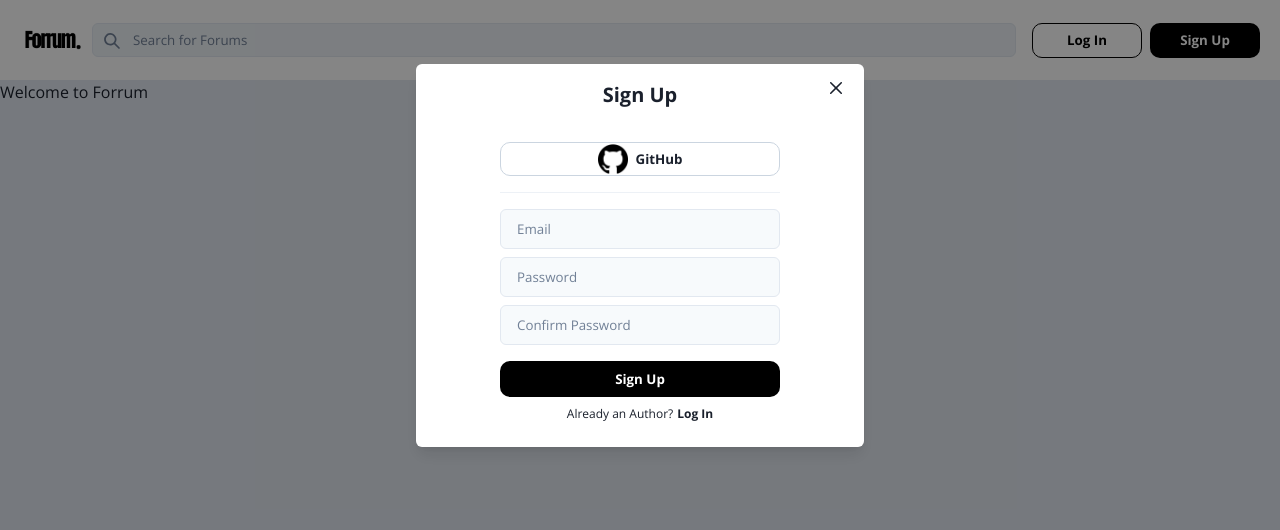
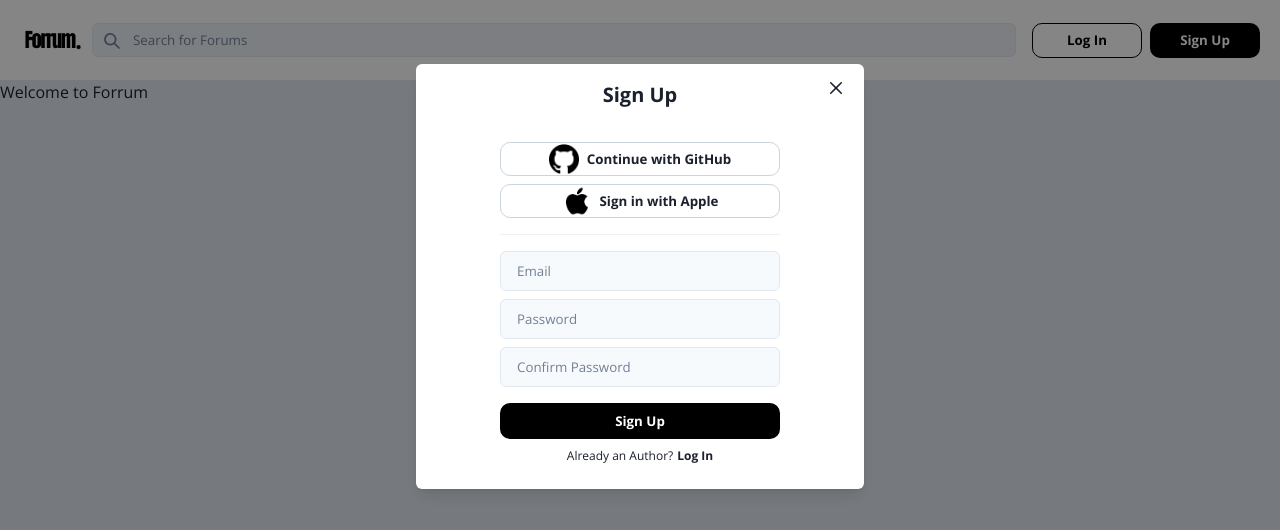
Before and after one commit to KayTwenty/forrum, a Next.js app: page / in a window 1280 px wide. Both pictures are taken after a click on the button "Sign Up". Shown: the top 530 px of the page. Built offline with nearby package versions, Linux system fonts and the light colour scheme.

Commit message:
Add Apple to OAuth

```diff
--- a/src/components/Modal/Auth/OAuthButtons.tsx
+++ b/src/components/Modal/Auth/OAuthButtons.tsx
@@ -18,7 +18,23 @@ const OAuthButtons: React.FC = ({}) => {
           mr={2}
           height="30px"
         />
-        GitHub
+        Continue with GitHub
+      </Button>
+
+      {/* Apple */}
+      <Button
+        variant="oauth"
+        mb={2}
+        isLoading={false}
+        onClick={() => {}}
+      >
+        <Image
+          src="/image/apple.png"
+          alt="Sign in with Apple"
+          mr={2}
+          height="30px"
+        />
+        Sign in with Apple
       </Button>
     </Flex>
   );
```
Also changed, not shown: public/image/apple.png (added).
